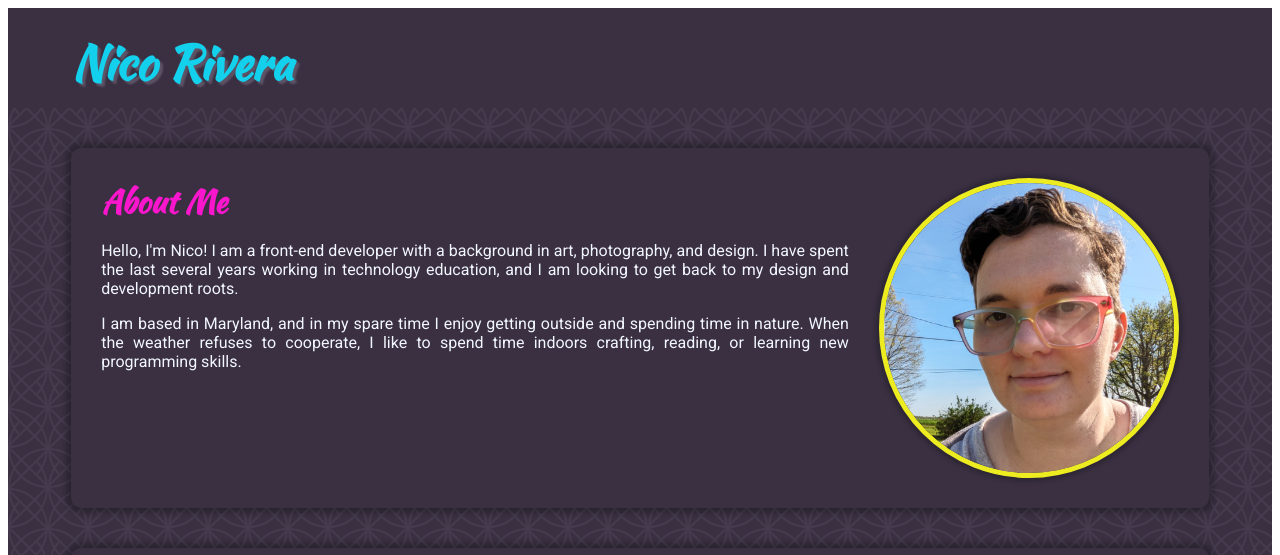
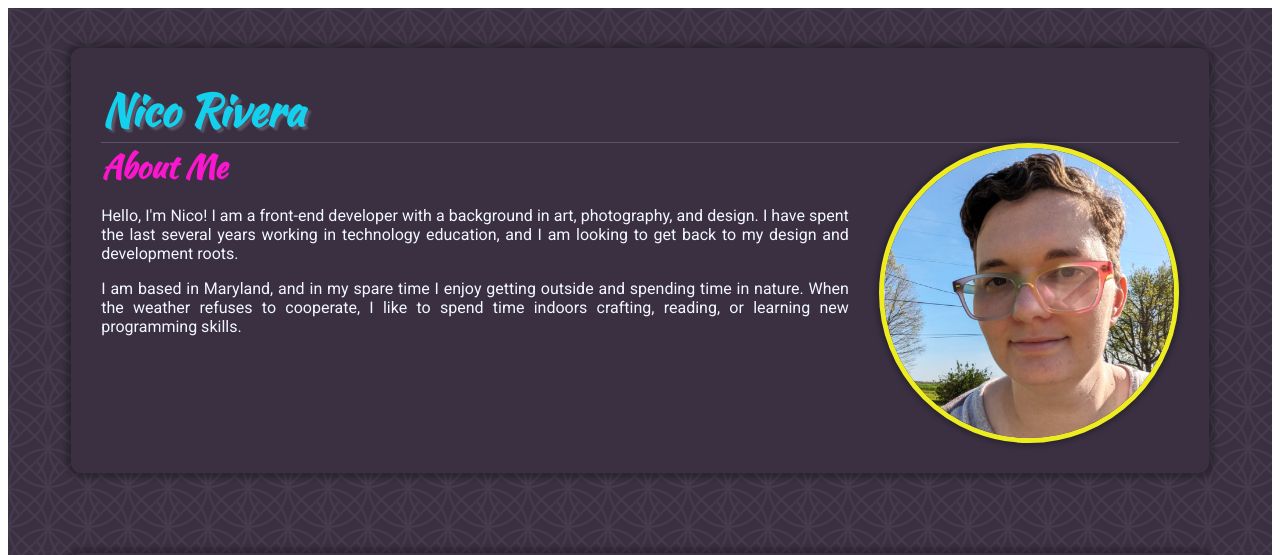
Before and after one commit to rivenf/portfolio, a React (Create React App) app in the folder portfolio/: page / in a window 1280 px wide. Shown: the top 555 px of the page. Built offline with nearby package versions, Linux system fonts and the light colour scheme.

Commit message:
Modify header

```diff
--- a/portfolio/src/About.js
+++ b/portfolio/src/About.js
@@ -1,22 +1,27 @@
 export default function About() {
   return (
-    <div className="container aboutGrid">
+    <div className="container">
+      <header>
+        <h1>Nico Rivera</h1>
+      </header>
+      <div className="aboutGrid">
         <div>
           <h2>About Me</h2>
           <p>
-          Hello, I'm Nico! I am a front-end developer with a background in art,
-          photography, and design. I have spent the last several years working
-          in technology education, and I am looking to get back to my design and
-          development roots.
+            Hello, I'm Nico! I am a front-end developer with a background in
+            art, photography, and design. I have spent the last several years
+            working in technology education, and I am looking to get back to my
+            design and development roots.
           </p>
           <p>
             I am based in Maryland, and in my spare time I enjoy getting outside
-          and spending time in nature. When the weather refuses to cooperate, I
-          like to spend time indoors crafting, reading, or learning new
+            and spending time in nature. When the weather refuses to cooperate,
+            I like to spend time indoors crafting, reading, or learning new
             programming skills.
           </p>
         </div>
         <img src="images/Nico.jpg" alt="Nico Rivera" className="aboutImg" />
       </div>
+    </div>
   );
 }
--- a/portfolio/src/App.css
+++ b/portfolio/src/App.css
@@ -14,39 +14,38 @@
   box-sizing: border-box;
 }
 
-main {
+.mainContent {
   margin: 0;
   padding: 0;
   background-color: var(--background);
   background-image: url("../public/images/church-on-sunday.svg");
   color: var(--text);
   font-family: "Roboto", Helvetica, Arial, sans-serif;
+  display: flex;
+  flex-direction: column;
+  align-items: center;
+}
+
+.container {
+  width: 90%;
+  padding: 20px;
+  margin: 40px 0px;
+  border-radius: 10px;
+  box-shadow: 0px 0px 5px 5px var(--box-shadow);
+  background-color: var(--background);
   text-align: justify;
 }
 
-.header {
-  background-color: var(--background);
-  padding: 10px 5% 0 5%;
-  width: 100%;
-  height: 75px;
-  align-items: baseline;
+header {
+  border-bottom: 1px solid var(--highlight);
 }
 
-.header h1 {
+header h1 {
   color: var(--accent1);
   margin: 0;
   font-family: "Kaushan Script", Georgia, "Times New Roman", Times, serif;
   font-size: 2.75rem;
   text-shadow: 3px 3px 2px var(--highlight);
-}
-
-.container {
-  width: 90%;
-  padding: 20px;
-  margin: 40px auto;
-  border-radius: 10px;
-  box-shadow: 0px 0px 5px 5px var(--box-shadow);
-  background-color: var(--background);
 }
 
 h2 {
--- a/portfolio/src/App.js
+++ b/portfolio/src/App.js
@@ -1,17 +1,15 @@
 import "./App.css";
-import Header from "./Header.js";
 import About from "./About.js";
 import Gallery from "./Gallery.js";
 import Footer from "./Footer.js";
 
 function App() {
   return (
-    <main>
-      <Header />
+    <div className="mainContent">
       <About />
       <Gallery />
       <Footer />
-    </main>
+    </div>
   );
 }
 
--- a/portfolio/src/Header.js
+++ /dev/null
@@ -1,7 +0,0 @@
-export default function Header() {
-  return (
-    <div className="header">
-      <h1>Nico Rivera</h1>
-    </div>
-  );
-}
```
Lines whose indentation alone changed are shown as unchanged.
